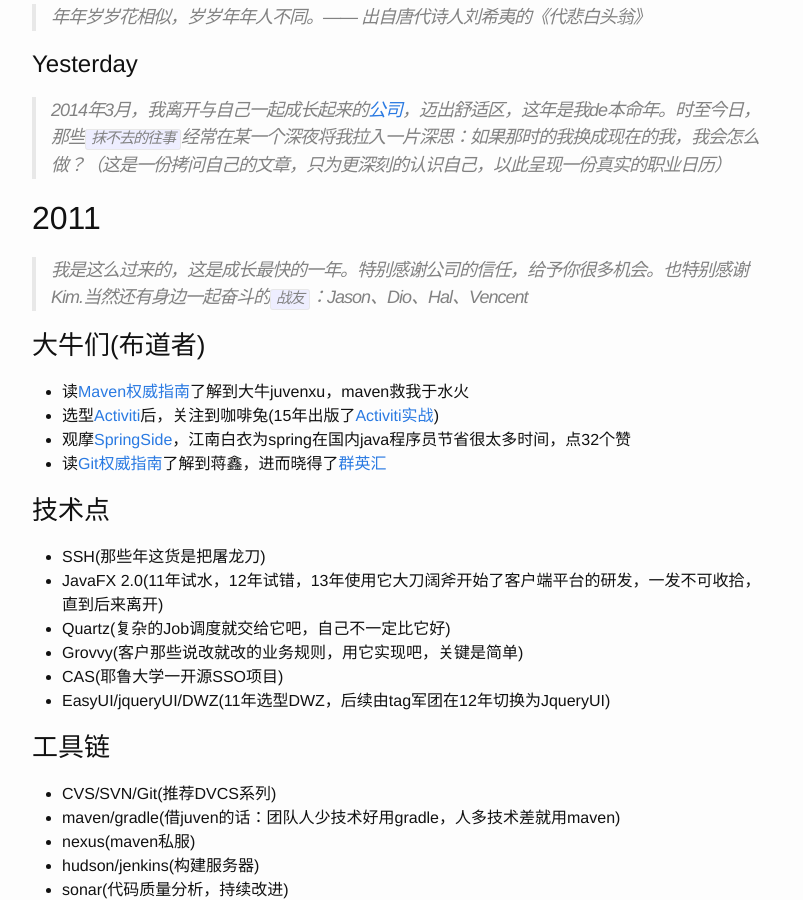
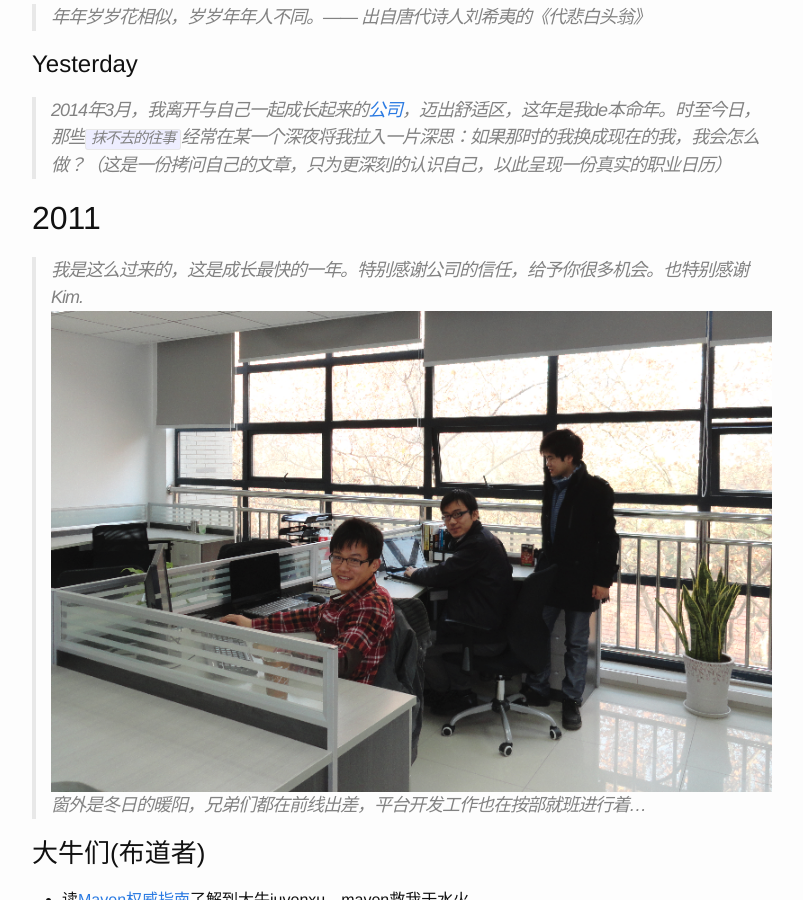
Before and after one commit to atschx/atschx.github.io, a Jekyll site: the page built from _posts/2015-03-28-next-year.md, in a window 1280 px wide and 900 px high, scrolled down 599 px. Shown: the whole window, without its empty margins (238-1041 px from the left). Built offline with Jekyll 4.4.1, drawn with Linux system fonts in a browser that asks for light colours; comment, search, counter and statistics services are not loaded.

Commit message:
add new picture

```diff
--- a/_posts/2015-03-28-next-year.md
+++ b/_posts/2015-03-28-next-year.md
@@ -15,7 +15,9 @@
 > 2014年3月，我离开与自己一起成长起来的[公司](http://www.epichust.com)，迈出舒适区，这年是我de本命年。时至今日，那些`抹不去的往事`经常在某一个深夜将我拉入一片深思：如果那时的我换成现在的我，我会怎么做？（这是一份拷问自己的文章，只为更深刻的认识自己，以此呈现一份真实的职业日历）
 
 ##2011
-> 我是这么过来的，这是成长最快的一年。特别感谢公司的信任，给予你很多机会。也特别感谢Kim.当然还有身边一起奋斗的`战友`：Jason、Dio、Hal、Vencent
+> 我是这么过来的，这是成长最快的一年。特别感谢公司的信任，给予你很多机会。也特别感谢Kim.
+![mestar]({{ site.baseurl }}/assets/images/epichust/kim_albert_hal.png)
+窗外是冬日的暖阳，兄弟们都在前线出差，平台开发工作也在按部就班进行着...
 
 ###大牛们(布道者)
 * 读[Maven权威指南](http://www.amazon.cn/Maven%E5%AE%9E%E6%88%98-%E8%AE%B8%E6%99%93%E6%96%8C/dp/B004CLZ7BA/ref=sr_1_1?ie=UTF8&qid=1427632273&sr=8-1&keywords=maven)了解到大牛juvenxu，maven救我于水火
```
Also changed, not shown: assets/images/epichust/kim_albert_hal.png (added).
